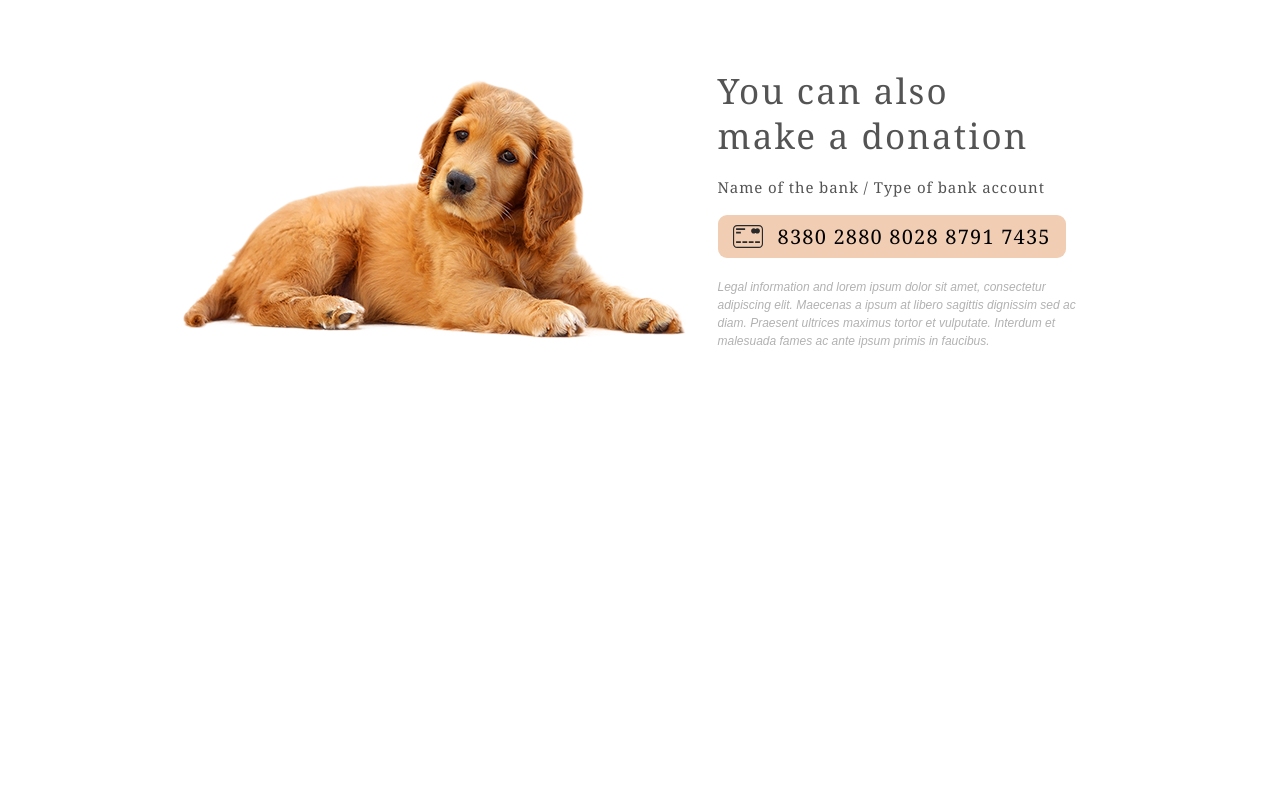
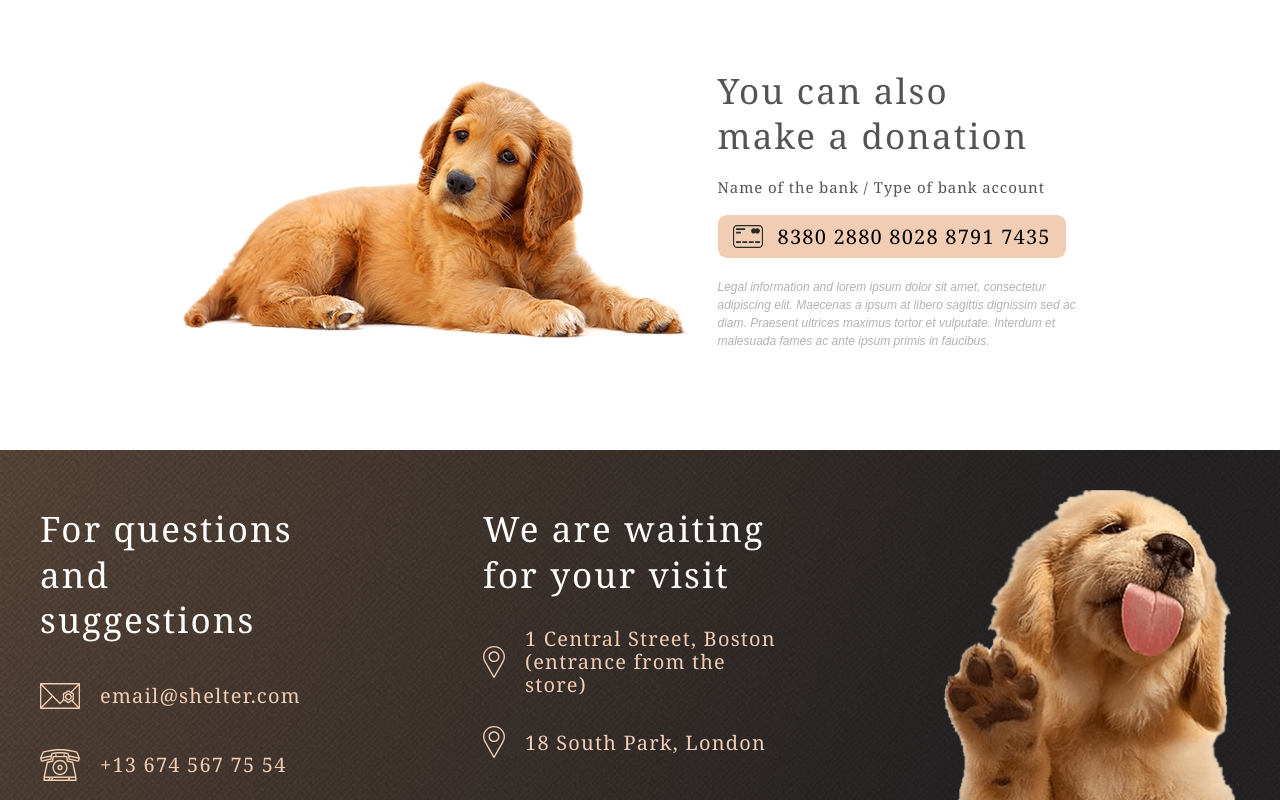
Before and after one commit to NightSquad/adaptive-maket, a website built with webpack: page index.html in a window 1280 px wide. Shown: the part 3044-3844 px from the top of the page. Before the commit the page ends 3494 px from the top, so only its background shows below. Built offline with Linux system fonts and the light colour scheme.

Commit message:
feat: add footer

```diff
--- a/index.html
+++ b/index.html
@@ -4,6 +4,7 @@
     <meta charset="UTF-8">
     <meta http-equiv="X-UA-Compatible" content="IE=edge">
     <meta name="viewport" content="width=device-width, initial-scale=1.0">
+    <script src="./dist/bundle.js"></script>
     <title>Document</title>
 </head>
 <body>
@@ -126,7 +127,33 @@
                 </div>
             </div>
         </div>
+        <footer class="footer">
+            <div class="footer-content">
+                <section id="contacts" class='content-column'>
+                    <h3>For questions<br>and suggestions</h3>
+                    <section class="info">
+                        <img class="email-icon" src="./assets/icons/icon-email.svg" alt="icon-email">
+                        <h4>email@shelter.com</h4>
+                    </section>
+                    <section class="info">
+                        <img class="phone-icon" src="./assets/icons/icon-phone.svg" alt="icon-phone">
+                        <h4>+13 674 567 75 54</h4>
+                    </section>
+                </section>
+                <section id="locations" class='content-column'>
+                    <h3>We are waiting<br>for your visit</h3>
+                    <section class="info">
+                        <img class="marker-icon" src="./assets/icons/icon-marker.svg" alt="icon-marker">
+                        <h4>1 Central Street, Boston<br>(entrance from the store)</h4>
+                    </section>
+                    <section class="info">
+                        <img class="marker-icon" src="./assets/icons/icon-marker.svg" alt="icon-marker">
+                        <h4>18 South Park, London </h4>
+                    </section>
+                </section>
+                <img src="./assets/images/footer-puppy.png" alt="">
+            </div>
+        </footer>
     </div>
 </body>
-<script src="./dist/bundle.js"></script>
 </html>
--- a/styles.scss
+++ b/styles.scss
@@ -378,3 +378,57 @@ h5 {
         }
     }
 }
+
+.footer {
+    background: url('./assets/images/start-screen-gradient-background.png'), radial-gradient(100% 215.42% at 0% 0%, #5B483A 0%, #262425 100%) #211F20;
+    padding: 40px 40px 0 40px;
+
+    .footer-content {
+        display: flex;
+        column-gap: 160px;
+
+        .content-column {
+            margin-top: 16px;
+            display: flex;
+            flex-direction: column;
+            h3 {
+                color: #FFFFFF;
+            }
+
+            h4 {
+                color: $color-primary;
+                display: flex;
+                align-items: center;
+            }
+
+            .info {
+                display: flex;
+                column-gap: 20px;
+
+                .email-icon {
+                    width: 40px;
+                    height: 26px;
+                }
+
+                .phone-icon {
+                    width: 40px;
+                    height: 32px;
+                }
+
+                .marker-icon {
+                    width: 22px;
+                    height: 32px;
+                    align-self: center;
+                }
+            }
+        }
+
+        #contacts {
+            row-gap: 40px;
+        }
+
+        #locations {
+            row-gap: 30px;
+        }
+    }
+}
```
Also changed, not shown: assets/icons/icon-email.svg (added), assets/icons/icon-marker.svg (added), assets/icons/icon-phone.svg (added), assets/images/footer-puppy.png (added), dist/bundle.js.
